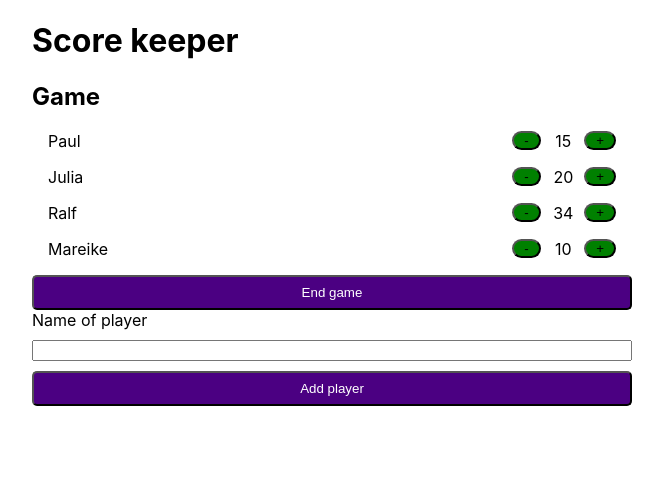
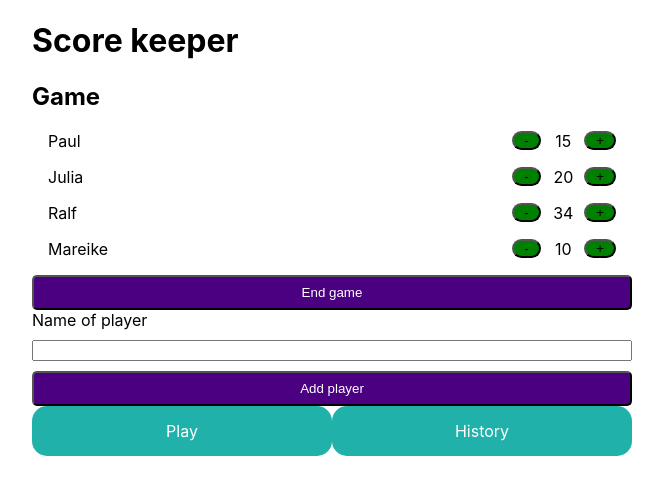
Before and after one commit to magdalenakierat/scorekeeper, a React (Create React App) app: page / in a window 1280 px wide. Shown: the top 494 px of the page, without its empty margins (308-971 px from the left). Built offline with nearby package versions, Linux system fonts and the light colour scheme.

Commit message:
add navigation

```diff
--- a/src/App.js
+++ b/src/App.js
@@ -4,6 +4,7 @@
 import History from "./components/History/History.js";
 import Form from "./components/Form/Form.js";
 import { Route, Routes } from "react-router-dom";
+import Navigation from "./components/Navigation/Navigation.js";
 
 const players = [
   {
@@ -67,6 +68,7 @@
           />
         </Routes>
       </main>
+      <Navigation />
     </>
   );
 }
--- /dev/null
+++ b/src/components/Navigation/Navigation.js
@@ -0,0 +1,26 @@
+import { Link } from "react-router-dom";
+import styled from "styled-components";
+
+export default function Navigation() {
+  return (
+    <Nav>
+      <StyledLink to="/">Play</StyledLink>
+      <StyledLink to="/history">History</StyledLink>
+    </Nav>
+  );
+}
+
+const Nav = styled.nav`
+  display: flex;
+`;
+
+const StyledLink = styled(Link)`
+  flex: 1;
+  background: lightseagreen;
+  text-decoration: none;
+  color: white;
+  padding: 15px;
+  display: grid;
+  place-items: center;
+  border-radius: 15px;
+`;
```
Also changed, not shown: 2 other files (tests, documents, lock files or other folders).
